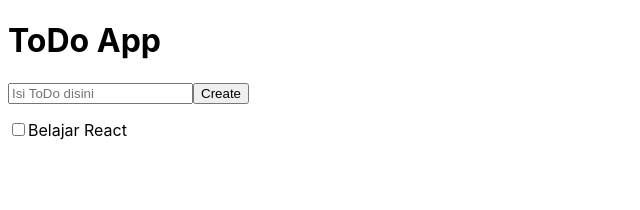
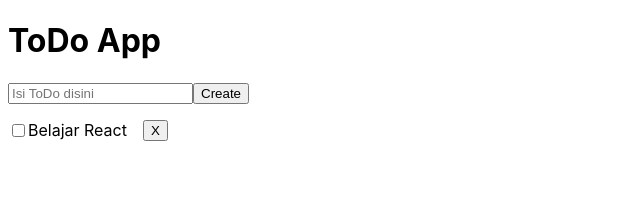
Before and after one commit to mrivaldo21/live-code-ipb, a React (Vite) app: page / in a window 1280 px wide. Shown: the top 210 px of the page, without its empty margins (0-640 px from the left). Built offline with nearby package versions, Linux system fonts and the light colour scheme.

Commit message:
create delete button

```diff
--- a/src/App.css
+++ b/src/App.css
@@ -1,3 +1,4 @@
 .todo-item {
   list-style: none;
+  display: flex;
 }
--- a/src/App.jsx
+++ b/src/App.jsx
@@ -69,7 +69,8 @@
             }}
           >
             <input type="checkbox" onChange={() => completeTodo(todo.id)} />
-            {todo.title}
+            <p>{todo.title}</p>
+            <button style={{ marginLeft: "16px" }}>X</button>
           </li>
         ))}
       </ul>
--- a/src/index.css
+++ b/src/index.css
@@ -11,3 +11,8 @@
 ul {
   padding-inline-start: 0px;
 }
+
+p {
+  margin-block-start: 0px;
+  margin-block-end: 0px;
+}
```
